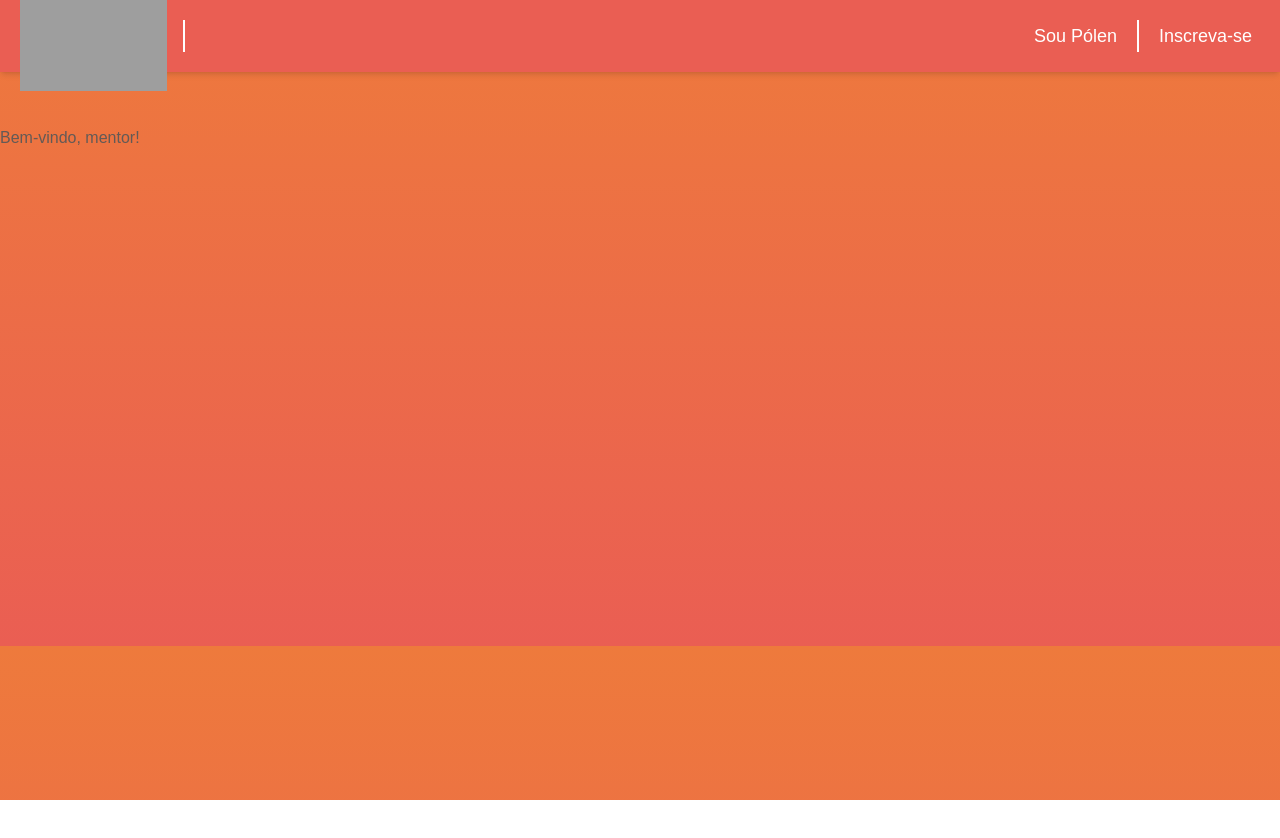
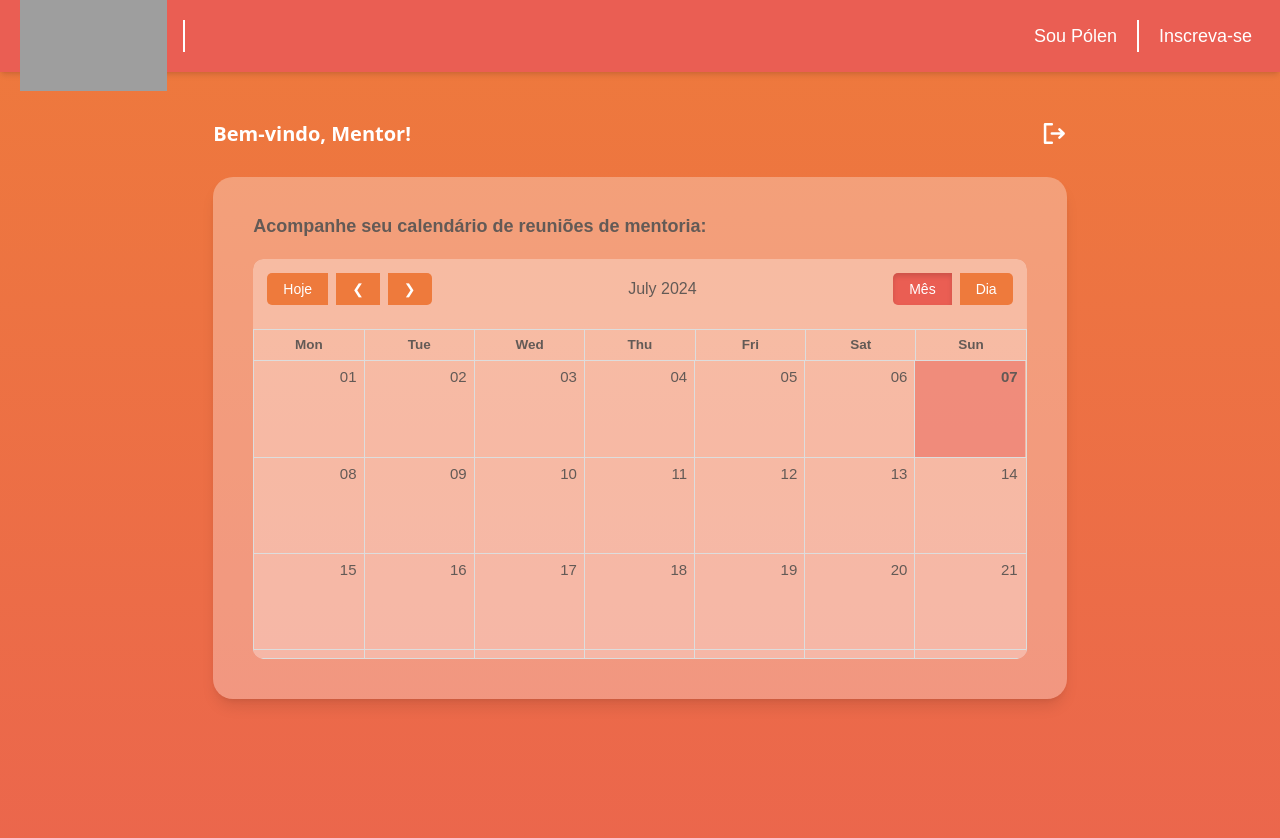
Before and after one commit to HextechBRISA/polen-inovacao-front, a Next.js app: page /mentor in a window 1280 px wide. Shown: the top 838 px of the page. Before the commit the page ends 800 px from the top, so only its background shows below. Built offline with nearby package versions, Linux system fonts and the light colour scheme; grey boxes are pictures that could not be loaded; a web font is replaced by a local one.

Commit message:
feat: create mentor calendar to schedule mentoring meetings

```diff
--- a/src/app/mentor/mentor-profile/components/MeetingSuccess.tsx
+++ b/src/app/mentor/mentor-profile/components/MeetingSuccess.tsx
@@ -5,7 +5,7 @@ import { RiHomeHeartLine } from "react-icons/ri";
 
 export default function MeetingSuccess() {
   return (
-    <div className="bg-[rgba(255,255,255,0.3)] mt-32 mx-auto rounded-2xl p-12 flex flex-col items-center justify-center shadow-md w-1/2 md:w-1/2 xs:w-4/5 sm:p-8">
+    <>
       <h1 className="font-bold text-center text-xl mb-0">
         Mentoria agendada com sucesso!
       </h1>
@@ -19,6 +19,6 @@ export default function MeetingSuccess() {
           <RiHomeHeartLine className="text-[#EA5E53] text-[20px] ml-2" />
         </button>
       </Link>
-    </div>
+    </>
   );
 }
--- /dev/null
+++ b/src/app/mentor/mentor-profile/components/MentorCalendar.tsx
@@ -0,0 +1,283 @@
+import React, { useState } from "react";
+import { Calendar, dateFnsLocalizer, Views } from "react-big-calendar";
+import {
+  format,
+  startOfDay,
+  startOfWeek,
+  getDay,
+  setHours,
+  setMinutes,
+} from "date-fns";
+import { ptBR } from "date-fns/locale";
+import Swal from "sweetalert2";
+import "react-big-calendar/lib/css/react-big-calendar.css";
+import "../../../../styles/calendar.css";
+import MeetingSuccess from "./MeetingSuccess";
+
+const locales = {
+  "pt-BR": ptBR,
+};
+
+const localizer = dateFnsLocalizer({
+  format,
+  startOfWeek: () => startOfWeek(new Date(), { weekStartsOn: 1 }),
+  getDay,
+  locales,
+});
+
+interface Event {
+  start: Date;
+  end: Date;
+  title: string;
+  link?: string;
+}
+
+interface MentorCalendarProps {
+  isMentor: boolean;
+}
+
+export default function MentorCalendar({ isMentor }: MentorCalendarProps) {
+  const [events, setEvents] = useState<Event[]>([]);
+  const [selectedEvent, setSelectedEvent] = useState<Event | null>(null);
+  const [view, setView] = useState(Views.MONTH);
+  const [date, setDate] = useState(new Date());
+  const [showSuccess, setShowSuccess] = useState(false);
+
+  const handleSelectSlot = async ({
+    start,
+    end,
+    action,
+  }: {
+    start: Date;
+    end: Date;
+    action: "select" | "click" | "doubleClick";
+  }) => {
+    if (isMentor) return;
+
+    const today = new Date();
+
+    if (start < startOfDay(today)) {
+      Swal.fire({
+        icon: "error",
+        title: "Erro",
+        text: "Não é possível agendar reuniões em datas passadas.",
+        confirmButtonText: "Ok",
+        confirmButtonColor: "#EA5E53",
+      });
+      return;
+    }
+
+    if (start < today) {
+      Swal.fire({
+        icon: "error",
+        title: "Erro",
+        text: "Você precisa agendar com 1 dia de antecedência.",
+        confirmButtonText: "Ok",
+        confirmButtonColor: "#EA5E53",
+      });
+      return;
+    }
+
+    if (getDay(start) === 0 || getDay(start) === 6) {
+      Swal.fire({
+        icon: "error",
+        title: "Erro",
+        text: "Não é possível agendar reuniões aos sábados e domingos.",
+        confirmButtonText: "Ok",
+        confirmButtonColor: "#EA5E53",
+      });
+      return;
+    }
+
+    if (view === Views.MONTH && (action === "click" || action === "select")) {
+      setView(Views.DAY);
+      setDate(startOfDay(start));
+      return;
+    }
+
+    const durationInMinutes = (end.getTime() - start.getTime()) / (1000 * 60);
+    if (durationInMinutes > 60) {
+      Swal.fire({
+        icon: "error",
+        title: "Erro",
+        text: "A mentoria deve ter duração máxima de 1h.",
+        confirmButtonText: "Ok",
+        confirmButtonColor: "#EA5E53",
+      });
+      return;
+    }
+
+    const isSlotOccupied = events.some(
+      (event) =>
+        (start >= event.start && start < event.end) ||
+        (end > event.start && end <= event.end)
+    );
+
+    if (isSlotOccupied) {
+      Swal.fire({
+        icon: "error",
+        title: "Erro",
+        text: "Já existe uma reunião marcada neste horário.",
+        confirmButtonText: "Ok",
+        confirmButtonColor: "#EA5E53",
+      });
+      return;
+    }
+
+    const { value: title } = await Swal.fire({
+      title: "Nome e sobrenome",
+      input: "text",
+      inputLabel: "Informe seu nome ao mentor:",
+      showCancelButton: true,
+      cancelButtonText: "Cancelar",
+      confirmButtonText: "Ok",
+      confirmButtonColor: "#EA5E53",
+      inputValidator: (value) => {
+        if (!value) {
+          return "Você precisa digitar algo!";
+        }
+      },
+    });
+
+    if (title) {
+      const { value: link } = await Swal.fire({
+        title: "Link da reunião",
+        input: "url",
+        inputLabel: "Insira o link da reunião Google Meet:",
+        showCancelButton: true,
+        cancelButtonText: "Cancelar",
+        confirmButtonText: "Ok",
+        confirmButtonColor: "#EA5E53",
+        inputValidator: (value) => {
+          if (!value) {
+            return "Você precisa digitar um link!";
+          }
+        },
+      });
+
+      if (link) {
+        const newEvent: Event = { start, end, title, link };
+        setEvents([...events, newEvent]);
+        setSelectedEvent(newEvent);
+
+        Swal.fire({
+          icon: "success",
+          title: "Reunião adicionada",
+          text: 'Clique em "Salvar" para confirmar o agendamento.',
+          confirmButtonText: "Ok",
+          confirmButtonColor: "#EA5E53",
+        });
+      }
+    }
+  };
+
+  const eventPropGetter = (event: Event) => {
+    const backgroundColor = event.title === "Reservado" ? "#868686" : "#EE7A3C";
+    const cursor = event.title === "Reservado" ? "not-allowed" : "pointer";
+    return {
+      style: {
+        backgroundColor,
+        borderRadius: "5px",
+        opacity: 0.8,
+        color: "white",
+        cursor,
+      },
+    };
+  };
+
+  const eventComponent = ({ event }: { event: Event }) => {
+    return (
+      <>
+        {isMentor && event.link && (
+          <a
+            href={event.link}
+            target="_blank"
+            rel="noopener noreferrer"
+            style={{ color: "white" }}
+          >
+            <strong>{event.title}</strong>
+            <span className="ml-1 xs:invisible">| Acessar Reunião</span>
+          </a>
+        )}
+      </>
+    );
+  };
+
+  const handleSubmit = async () => {
+    try {
+      console.log('Enviando dados do evento:', selectedEvent);
+      setShowSuccess(true);
+    } catch (error) {
+      console.error('Erro ao enviar dados do evento:', error);
+    }
+  };
+
+  return (
+    <>
+      {showSuccess ? (
+        <MeetingSuccess />
+      ) : (
+        <form
+          className="calendar-container"
+          onSubmit={(e) => { e.preventDefault(); handleSubmit(); }}
+        >
+          {!isMentor && (
+            <h1 className="w-full font-bold text-[18px] xs:text-[16px] text-left mb-6">
+              Marcar reunião de mentoria:
+            </h1>
+          )}
+
+          <Calendar
+            className="rbc-calendar"
+            localizer={localizer}
+            events={events}
+            startAccessor="start"
+            endAccessor="end"
+            selectable={!isMentor}
+            onSelectSlot={handleSelectSlot}
+            step={30}
+            timeslots={2}
+            view={view}
+            date={date}
+            onView={(view) => setView(view)}
+            onNavigate={(date) => setDate(date)}
+            views={["month", "day"]}
+            eventPropGetter={eventPropGetter}
+            longPressThreshold={false}
+            messages={{
+              next: "❯",
+              previous: "❮",
+              today: "Hoje",
+              month: "Mês",
+              day: "Dia",
+              date: "Data",
+              time: "Hora",
+              event: "Nome",
+            }}
+            formats={{
+              dateFormat: "dd",
+              dayFormat: (date, culture, localizer) =>
+                localizer.format(date, "EEEE", culture),
+              dayHeaderFormat: (date, culture, localizer) =>
+                localizer.format(date, "EEEE, MMMM dd", culture),
+            }}
+            min={setMinutes(setHours(new Date(), 8), 0)}
+            max={setMinutes(setHours(new Date(), 18), 0)}
+            components={{
+              event: eventComponent,
+            }}
+          />
+
+          {!isMentor && (
+            <button
+              type="submit"
+              className="shadow-md mt-8 mx-auto w-[200px] h-[30px] bg-[#EA5E53] text-white text-sm font-bold rounded-[50px]"
+            >
+              Salvar
+            </button>
+          )}
+        </form>
+      )}
+    </>
+  );
+}
--- a/src/app/mentor/mentor-profile/page.tsx
+++ b/src/app/mentor/mentor-profile/page.tsx
@@ -4,25 +4,16 @@ import Link from "next/link";
 import Image from "next/image";
 import Mentor from "../../../../public/Mentor.png";
 import { FaRegHeart, FaHeart, FaArrowLeft } from "react-icons/fa";
-import MeetingSuccess from "./components/MeetingSuccess";
+import MentorCalendar from "./components/MentorCalendar";
 
 export default function MentorProfilePage() {
-  const [isMeetingSuccessful, setIsMeetingSuccessful] = useState(false);
   const [isFavorited, setIsFavorited] = useState(false);
 
   function toggleFavorite() {
     setIsFavorited(!isFavorited);
   }
 
-  async function handleMeeting() {
-    setIsMeetingSuccessful(true);
-  }
-
   return (
-    <>
-      {isMeetingSuccessful ? (
-        <MeetingSuccess />
-      ) : (
     <>
       <div className="w-3/5 lg:w-4/6 xs:w-5/6 mt-[120px] mx-auto flex justify-between items-center xs:h-48">
         <div className="w-auto h-full flex items-center sm:flex-col sm:items-start">
@@ -58,19 +49,9 @@ export default function MentorProfilePage() {
           </Link>
         </div>
       </div>
-          <div className="bg-white bg-opacity-30 mt-[30px] sm:mt-[10px] mx-auto rounded-[20px] p-10 shadow-lg flex flex-col items-center justify-center w-3/5 lg:w-4/6 xs:w-5/6">
-            <h1 className="w-full font-bold text-[18px] xs:text-[16px] text-left mb-8">
-              Marcar reunião de mentoria:
-            </h1>
-            <button
-              onClick={handleMeeting}
-              className="shadow-md mt-8 w-[200px] h-[30px] bg-[#EA5E53] text-white text-sm font-bold rounded-[50px]"
-            >
-              Agendar
-            </button>
+      <div className="bg-white bg-opacity-30 mt-[30px] xs:mt-[10px] mx-auto rounded-[20px] p-10 shadow-lg flex flex-col items-center justify-center w-3/5 lg:w-4/6 xs:w-5/6">
+        <MentorCalendar isMentor={false} />
       </div>
-        </>
-      )}
     </>
   );
 }
--- a/src/app/mentor/page.tsx
+++ b/src/app/mentor/page.tsx
@@ -1,10 +1,25 @@
 "use client";
 import React from "react";
+import { PiSignOutBold } from "react-icons/pi";
+import Link from "next/link";
+import MentorCalendar from "./mentor-profile/components/MentorCalendar";
 
 export default function MentorPage() {
   return (
-    <div>
-      <h1 className="mt-[130px]">Bem-vindo, mentor!</h1>
-    </div>
+    <>
+      <div className="w-3/5 lg:w-4/6 xs:w-5/6 mt-[120px] mx-auto flex justify-between items-center">
+        <h1 className="text-[20px] xs:text-[18px] text-shadow-md text-white font-semibold font-sans">
+          Bem-vindo, Mentor!
+        </h1>
+        <Link href={"/"}>
+          <PiSignOutBold className="text-[27px] xs:text-[24px] text-shadow-md text-white hover:animate-wobble" />
+        </Link>
+      </div>
+      <div className="bg-white bg-opacity-30 mt-[30px] mx-auto rounded-[20px] p-10 shadow-lg flex flex-col items-center justify-center w-3/5 lg:w-4/6 xs:w-5/6">
+        <h2 className="w-full font-bold text-[18px] xs:text-[16px] text-left mb-6">Acompanhe seu calendário de reuniões de mentoria:</h2>
+
+        <MentorCalendar isMentor={true} />
+      </div>
+    </>
   );
 }
--- a/src/styles/calendar.css
+++ b/src/styles/calendar.css
@@ -144,6 +144,10 @@
 }
 
 @media (max-width: 640px) {
+  .rbc-calendar{
+    height: 510px;
+  }
+
   .rbc-toolbar {
     flex-direction: column;
     padding: 0.25rem;
```
Lines whose indentation alone changed are shown as unchanged.
